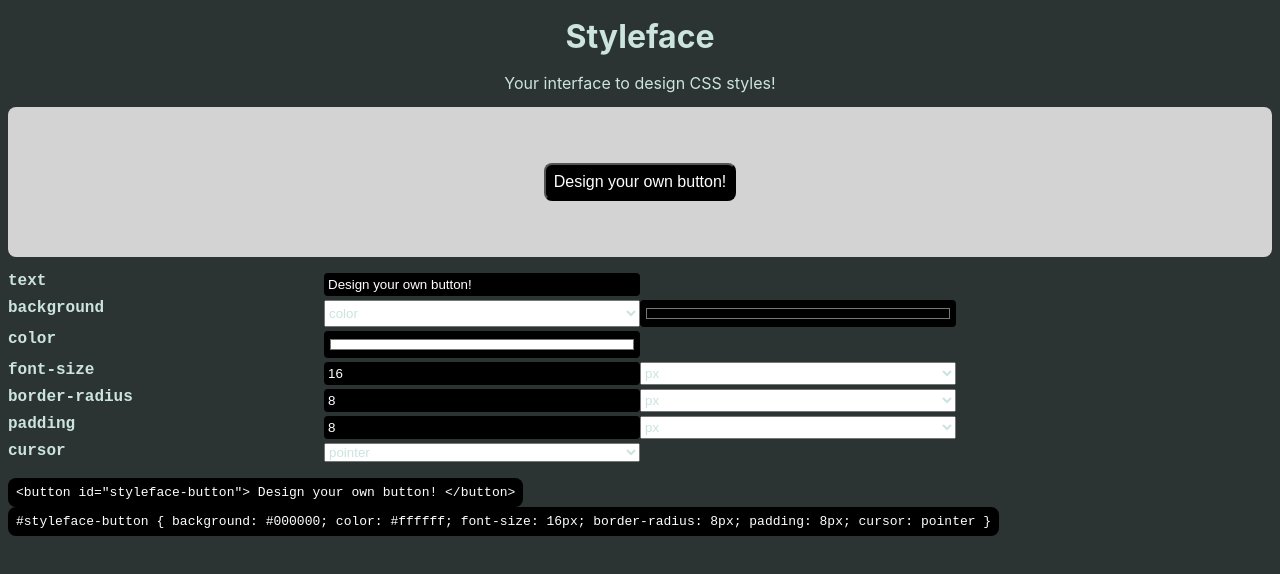
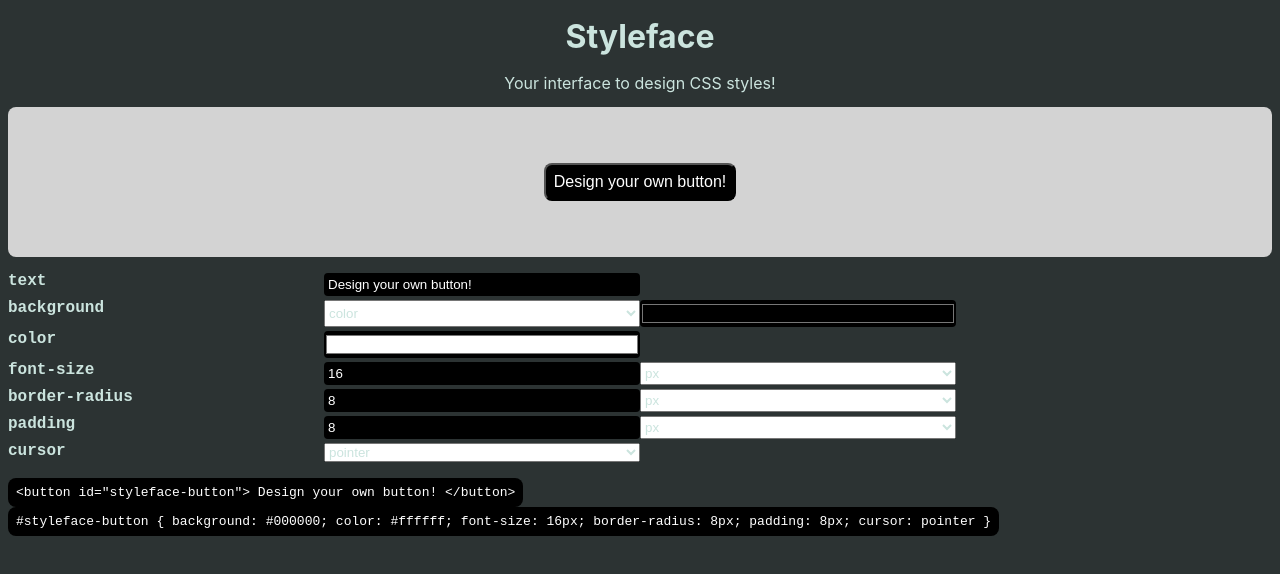
Before and after one commit to Mustaphy/Ornatus, a React (Vite) app: page /Styleface/button in a window 1280 px wide. Shown: the top 574 px of the page. Built offline with nearby package versions, Linux system fonts and the light colour scheme.

Commit message:
Implemented different CSS styles for input based on props

```diff
--- a/src/components/Input/Input.css
+++ b/src/components/Input/Input.css
@@ -1,7 +1,11 @@
 .styleface-input {
   color: #ffffff;
   background-color: #000000;
+  padding: 4px;
   border-radius: 4px;
-  padding: 4px;
   border: none;
 }
+
+.styleface-color {
+  padding: 0;
+}
--- a/src/components/Input/Input.tsx
+++ b/src/components/Input/Input.tsx
@@ -2,9 +2,13 @@ import { InputProperties } from './input-types';
 import './Input.css'
 
 function Input(props: InputProperties) {
+  const getClassName = (): string => {
+    return `styleface-input styleface-${props.type}`;
+  }
+
   return (
     <>
-      <input id={props.id} className="styleface-input" type={props.type} value={props.value} onChange={props.onChange} />
+      <input id={props.id} className={getClassName()} type={props.type} value={props.value} onChange={props.onChange} />
     </>
   )
 }
```
